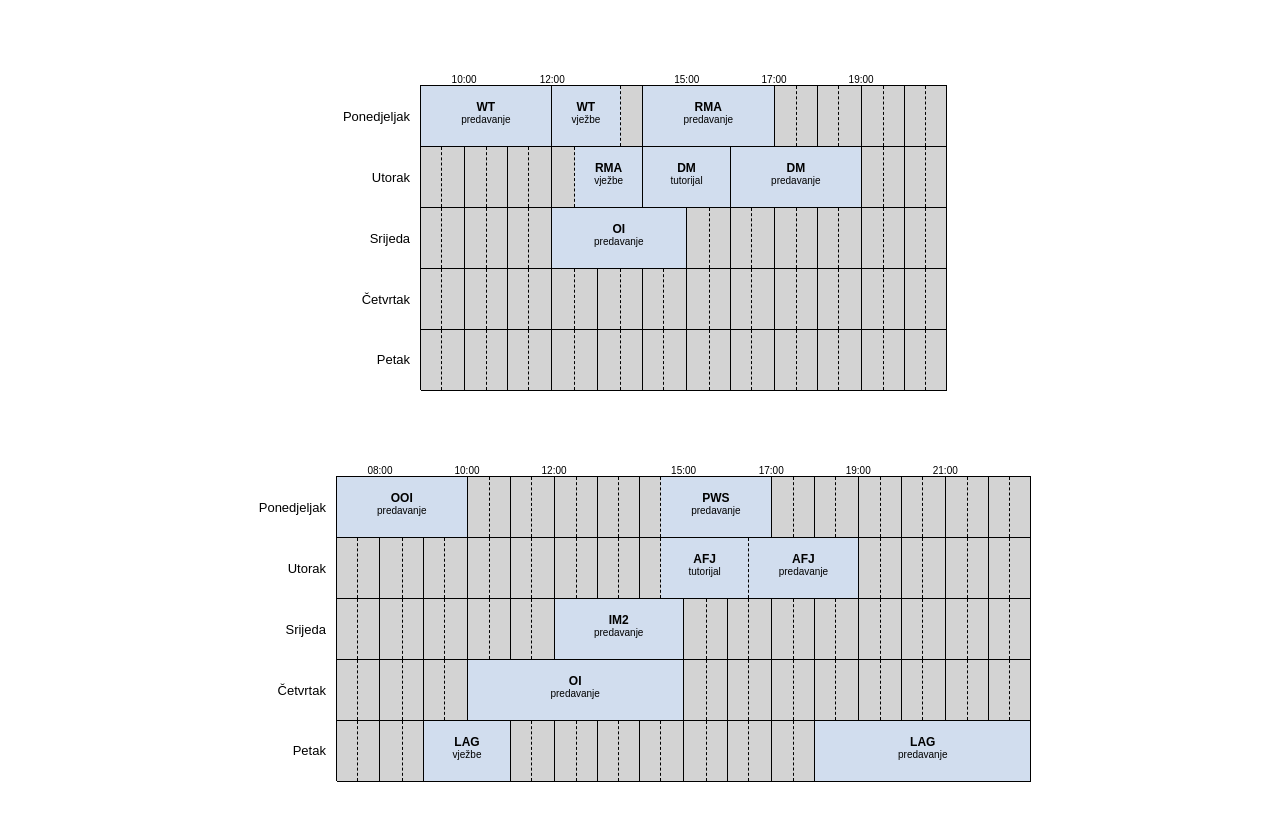
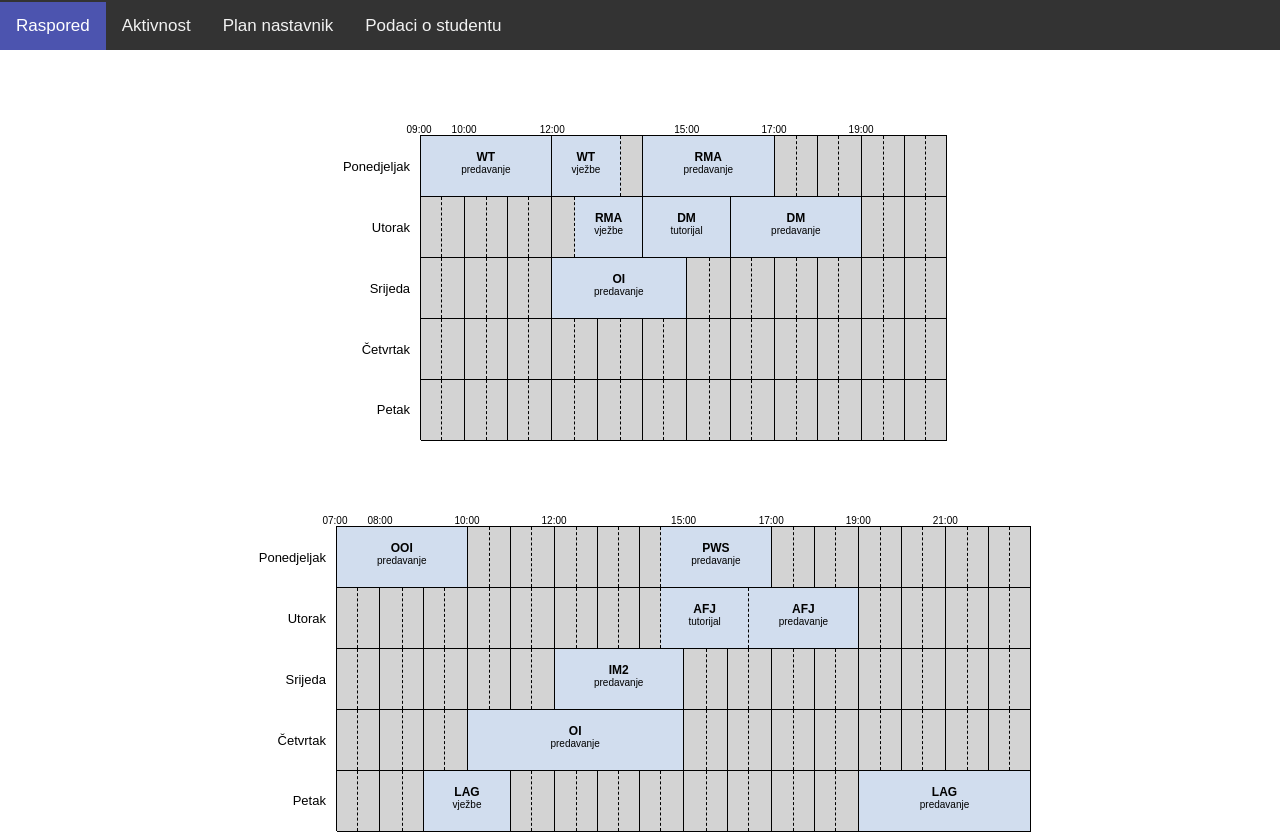
Before and after one commit to lmujic1/WebTehnologies-Project, a plain HTML site: page html/spirala2rasporedi.html in a window 1280 px wide. Before the commit the page ends 800 px from the top, so only its background shows below. Drawn offline with Linux system fonts and the light colour scheme.

Commit message:
prepravke z1

```diff
--- a/html/spirala2rasporedi.html
+++ b/html/spirala2rasporedi.html
@@ -11,7 +11,12 @@
 </head>
 
 <body>
-
+    <div class="topnav">
+        <a class="active" href="../html/spirala2rasporedi.html">Raspored</a>
+        <a href="../html/aktivnost.html">Aktivnost</a>
+        <a href="../html/planiranjeNastavnik.html">Plan nastavnik</a>
+        <a href="../html/podaciStudent.html">Podaci o studentu</a>
+    </div>
     <div id="okvir"></div>
     <div id="okvir2"></div>
     <script src="../javascript/iscrtaj.js"></script>
--- a/javascript/iscrtaj.js
+++ b/javascript/iscrtaj.js
@@ -23,18 +23,19 @@
             for (let j = 1; j <= numCol; j++) {
                 var th = document.createElement("th");
                 if (i == 1) {
-                    th.className = "vrijeme"
-                    1;
-                    if (pomocniSat < 14 && (j % 2 == 1 && pomocniSat % 2 == 0)) {
+                    th.className = "vrijeme";
+                    if ((pomocniSat < 14 && (j % 2 == 1 && pomocniSat % 2 == 0)) || (j == 1)) {
                         th.colSpan = "2";
                         var hour = dajSateString(pomocniSat);
                         th.textContent = hour;
                         j++;
                     } else if (pomocniSat > 14 && (j % 2 == 1 && pomocniSat % 2 == 1) && j < numCol) {
-                        th.colSpan = "2";
-                        var hour = dajSateString(pomocniSat);
-                        th.textContent = hour;
-                        j++;
+                        if (pomocniSat != satKraj - 1) {
+                            th.colSpan = "2";
+                            var hour = dajSateString(pomocniSat);
+                            th.textContent = hour;
+                            j++;
+                        }
                     }
                 } else {
                     if (j == 1) {
@@ -48,7 +49,6 @@
             }
             table.appendChild(tr);
         }
-
         div.appendChild(table);
     }
 }
@@ -59,7 +59,6 @@
     } else {
         var table = raspored.getElementsByTagName('table')[0];
         var numRow = table.rows.length;
-
         //pronađi koji je dan
         var radniRed;
         for (var i = 1; i < numRow; i++) {
@@ -69,7 +68,7 @@
                 break;
             }
         }
-        if (radniRed == null || vrijemePocetak < pocetak ||
+        if (!radniRed || vrijemePocetak < pocetak ||
             vrijemePocetak > kraj || vrijemeKraj <= vrijemePocetak ||
             vrijemeKraj > kraj || vrijemeKraj < pocetak) {
             alert("Greška - u rasporedu ne postoji dan ili vrijeme u kojem pokušavate dodati termin");
@@ -96,6 +95,7 @@
                     radniRed.cells[j].className = "rasp";
                     radniRed.cells[j].colSpan = numColspan;
                     radniRed.cells[j].appendChild(div);
+
                     if (imaAktivnostPoslije(radniRed, j + 1)) {
                         ispraviNakonDodavanjaAktivnosti(raspored, i, j);
                         izbrisiKolone(radniRed, numColspan);
@@ -141,9 +141,11 @@
         if (i % 2 == 0) {
             if (redovi.cells[i].colSpan != 1) {
                 if (redovi.cells[i].colSpan % 2 == 0) {
+                    // redovi.cells[i].classList.add("black1");
                     redovi.cells[i].style.borderRight = "1px dashed black";
                     redovi.cells[i].style.borderLeft = "1px dashed black";
                 } else {
+                    //redovi.cells[i].classList.add("black2"); *
                     redovi.cells[i].style.border = "1px dashed black";
                 }
             } else {
--- a/javascript/spirala2rasporedi.js
+++ b/javascript/spirala2rasporedi.js
@@ -18,5 +18,5 @@
    dodajAktivnost(okvir2, "AFJ", "predavanje", 16.5, 19, "Utorak");
    dodajAktivnost(okvir2, "IM2", "predavanje", 12, 15, "Srijeda");
    dodajAktivnost(okvir2, "OI", "predavanje", 10, 15, "Četvrtak");
-   dodajAktivnost(okvir2, "LAG", "predavanje", 18, 23, "Petak");
+   dodajAktivnost(okvir2, "LAG", "predavanje", 18, 22, "Petak");
    dodajAktivnost(okvir2, "LAG", "vježbe", 9, 11, "Petak");
```
Also changed, not shown: html/aktivnost.html (+1 -1 lines), html/planiranjeNastavnik.html (+1 -1 lines), html/podaciStudent.html (+1 -1 lines), javascript/iscrtajModul.js (+2 -5 lines).
